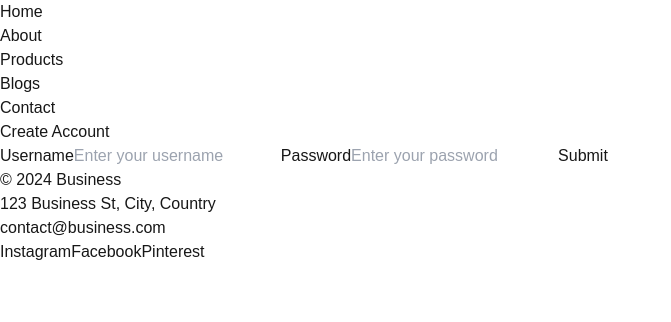
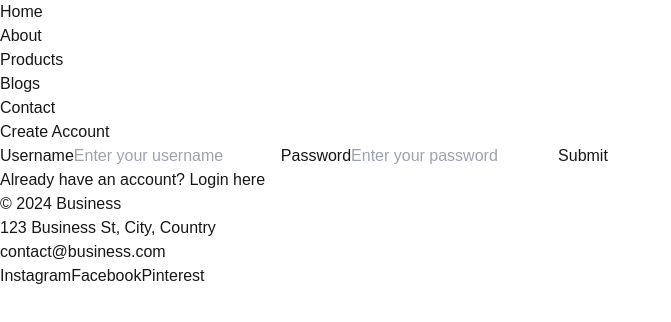
Before and after one commit to ptrose78/BlogCMSRTCollaborator, a Next.js app: page /admin/auth/signup in a window 1280 px wide. Shown: the top 322 px of the page, without its empty margins (0-671 px from the left). Built offline with nearby package versions, Linux system fonts and the light colour scheme.

Commit message:
Created link from signup page to login page for users who already have an account.

```diff
--- a/src/app/admin/auth/signup/page.tsx
+++ b/src/app/admin/auth/signup/page.tsx
@@ -40,6 +40,16 @@
         >
           Submit
         </button>
+
+        <p className="mt-4 text-sm text-gray-600 text-center">
+          Already have an account?{" "}
+          <a
+            href="/admin/auth/login"
+            className="text-blue-500 hover:underline hover:text-blue-600"
+          >
+            Login here
+          </a>
+        </p>
       </form>
     </div>
   );
```
